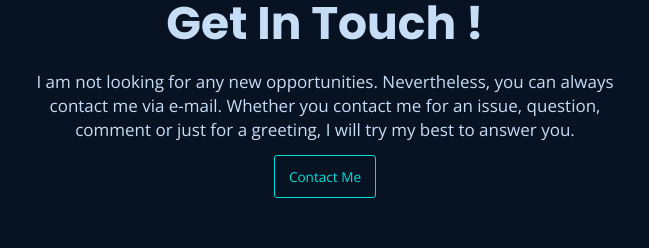
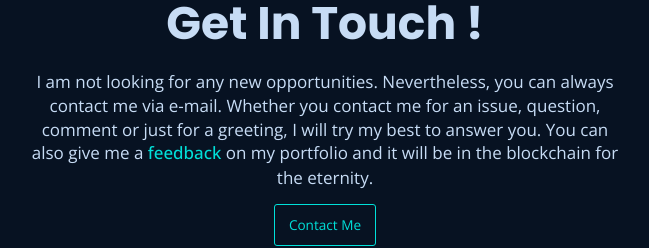
Before and after one commit to Mousticke/next-portfolio, a Next.js app: page / in a window 1280 px wide. Shown: the part 5572-5820 px from the top of the page, without its empty margins (315-964 px from the left). Built offline with nearby package versions, Linux system fonts and the light colour scheme; no server answers.

Commit message:
Add feedback link in the contact form

```diff
--- a/components/Contact/Contact.js
+++ b/components/Contact/Contact.js
@@ -32,7 +32,12 @@ function Contact(props, ref) {
       <ContactSummary className="contact-summary">
         I am not looking for any new opportunities. Nevertheless, you can always
         contact me via e-mail. Whether you contact me for an issue, question,
-        comment or just for a greeting, I will try my best to answer you.
+        comment or just for a greeting, I will try my best to answer you. You
+        can also give me a{" "}
+        <Link href="/feedback">
+          <a aria-label="Give feedback">feedback</a>
+        </Link>{" "}
+        on my portfolio and it will be in the blockchain for the eternity.
       </ContactSummary>
       <Link
         href="mailto:akim.benchiha@gmail.com?subject=Contact from your Portfolio"
--- a/components/Contact/Contact.styles.js
+++ b/components/Contact/Contact.styles.js
@@ -28,6 +28,34 @@ export const ContactSummary = styled.p`
   /*@media ${breakpoints.media_screens.landscape_tablet} {
     font-size: 0.8rem;
   }*/
+  & > a {
+    display: inline-block;
+    text-decoration: none;
+    text-decoration-skip-ink: auto;
+    position: relative;
+    font-weight: 500;
+    color: ${(props) => props.theme.colors.text_secondary};
+    transition: ${transitionAll};
+
+    &:hover {
+      font-style: italic;
+      &:after {
+        width: 100%;
+      }
+    }
+
+    &:after {
+      content: "";
+      display: block;
+      width: 0px;
+      height: 1px;
+      position: relative;
+      bottom: 0.15em;
+      background-color: ${(props) => props.theme.colors.text_secondary};
+      transition: ${transitionAll};
+      opacity: 0.5;
+    }
+  }
 `;
 
 export const ContactInterest = styled.p`
```
